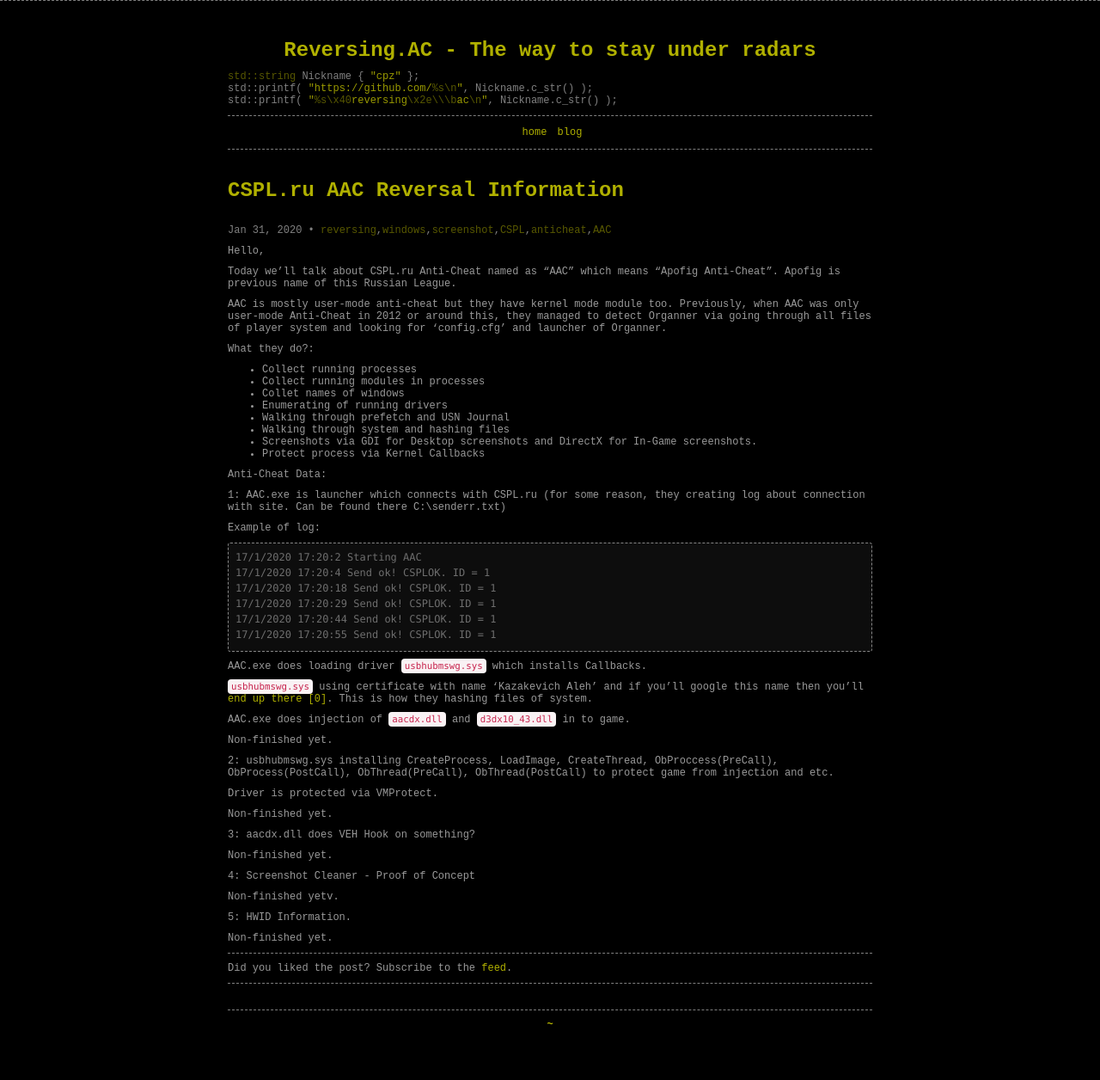
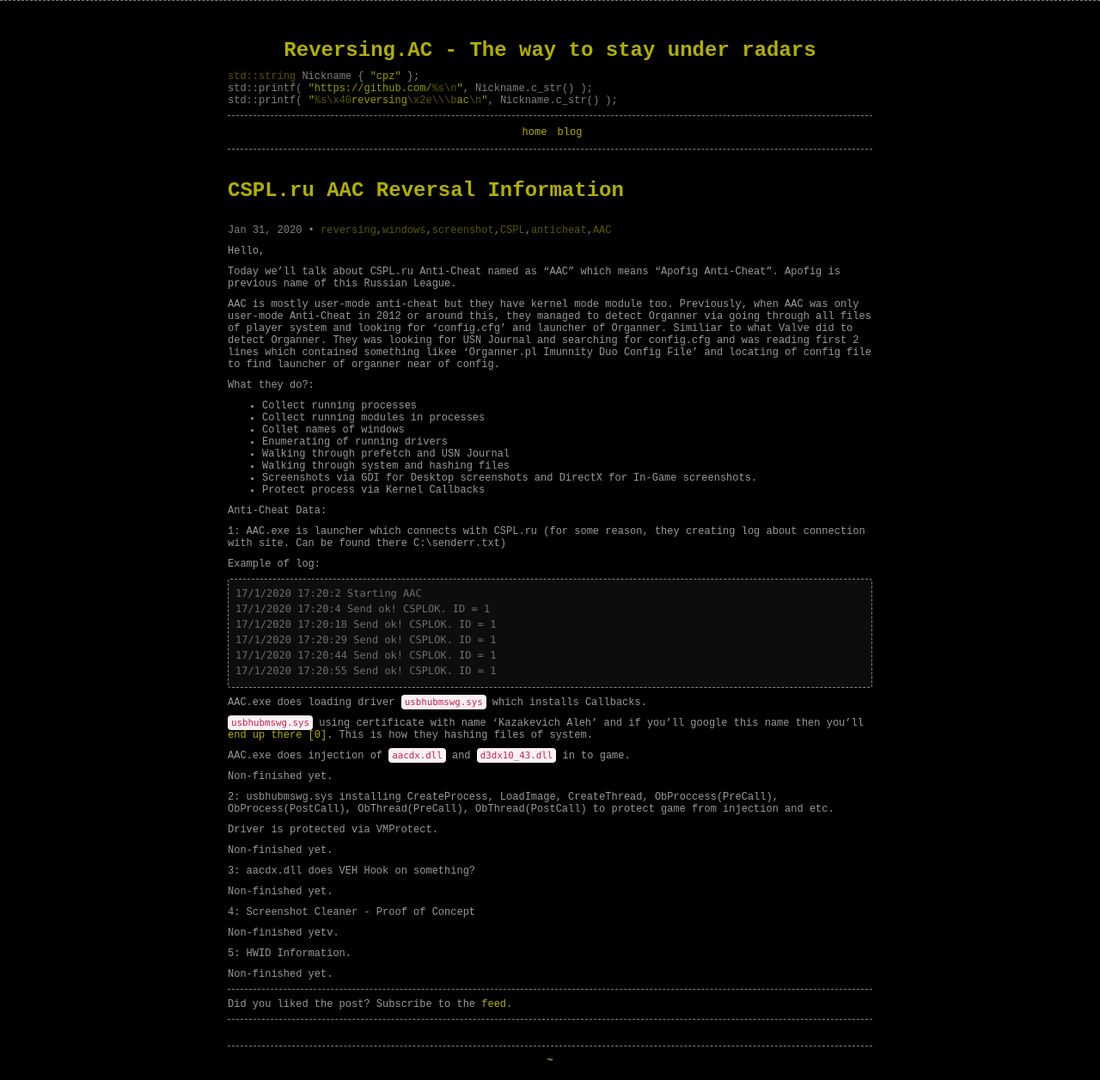
Before and after one commit to cpz/cpz.github.io, a Jekyll site: the page built from _posts/2020/2020-01-01-CSPL-AAC-Reversal-Information.md, in a window 1280 px wide. Shown: the whole page at 86% size. Built offline with Jekyll 4.4.1, drawn with Linux system fonts in a browser that asks for light colours; comment, search, counter and statistics services are not loaded; before the commit the page ends 1214 px from its top, so only the background shows below that.

Commit message:
Update 2020-01-01-CSPL-AAC-Reversal-Information.md

```diff
--- a/_posts/2020/2020-01-01-CSPL-AAC-Reversal-Information.md
+++ b/_posts/2020/2020-01-01-CSPL-AAC-Reversal-Information.md
@@ -18,7 +18,7 @@ Hello,
 Today we'll talk about CSPL.ru Anti-Cheat named as "AAC" which means "Apofig Anti-Cheat". Apofig is previous name of this Russian League.
 
 AAC is mostly user-mode anti-cheat but they have kernel mode module too.
-Previously, when AAC was only user-mode Anti-Cheat in 2012 or around this, they managed to detect Organner via going through all files of player system and looking for 'config.cfg' and launcher of Organner.
+Previously, when AAC was only user-mode Anti-Cheat in 2012 or around this, they managed to detect Organner via going through all files of player system and looking for 'config.cfg' and launcher of Organner. Similiar to what Valve did to detect Organner. They was looking for USN Journal and searching for config.cfg and was reading first 2 lines which contained something likee 'Organner.pl Imunnity Duo Config File' and locating of config file to find launcher of organner near of config.
 
 What they do?:
 * Collect running processes
```
